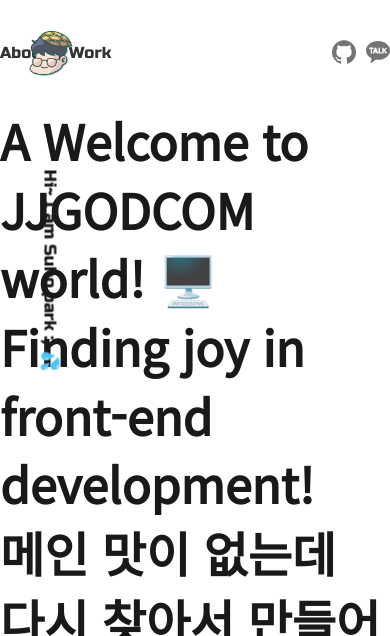
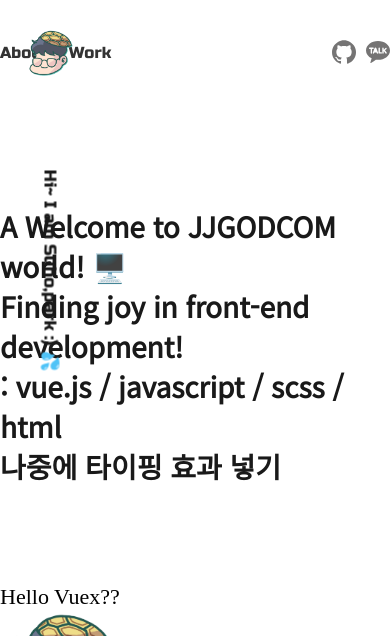
Before and after one commit to jjgodcom/vue-jjgodcom.com, a Vue app: page /#/ in a window 390 px wide. Shown: the top 636 px of the page. Built offline with nearby package versions, Linux system fonts and the light colour scheme.

Commit message:
메인 타이틀

```diff
--- a/package.json
+++ b/package.json
@@ -44,6 +44,7 @@
     "vue": "^3.2.36",
     "vue-load-image": "^1.1.0",
     "vue-router": "^4.0.5",
+    "vue-typer": "^1.2.0",
     "vuex": "^4.0.0"
   }
 }
--- a/src/components/home/Title.vue
+++ b/src/components/home/Title.vue
@@ -3,7 +3,8 @@
     <h1>
       A Welcome to JJGODCOM world! 🖥️<br>
       Finding joy in front-end development! <br>
-      메인 맛이 없는데 다시 찾아서 만들어보자구나
+      : vue.js / javascript / scss / html <br>
+      나중에 타이핑 효과 넣기
     </h1>
   </div>
 </template>
@@ -11,6 +12,9 @@
 <style lang="scss" scoped>
 @import '~/scss/var.scss';
 
+.container {
+  padding: 100px 0;
+}
 h1 {
   font-family: $font--NotoSans;
   font-weight: bold;
@@ -18,4 +22,15 @@ h1 {
   font-size: 3em;
   line-height: 1.43;
 }
+@keyframes typing {
+    from { width: 100% }
+    to { width: 0 }
+}
+
+
+@media (max-width: 1204px){
+  h1 {
+    font-size: 1.75em;
+  }
+}
 </style>
```
Also changed, not shown: 1 other file (tests, documents, lock files or other folders).
